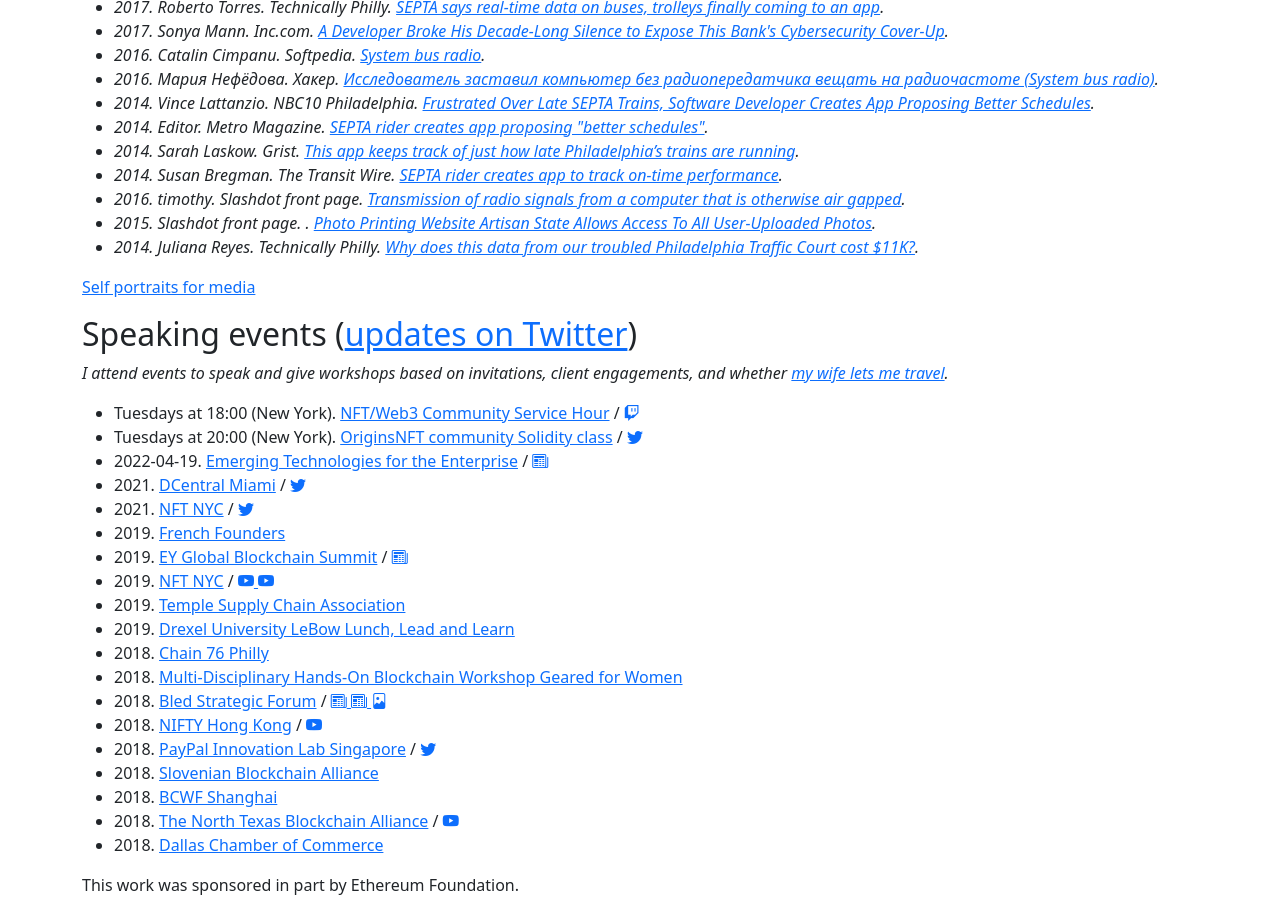
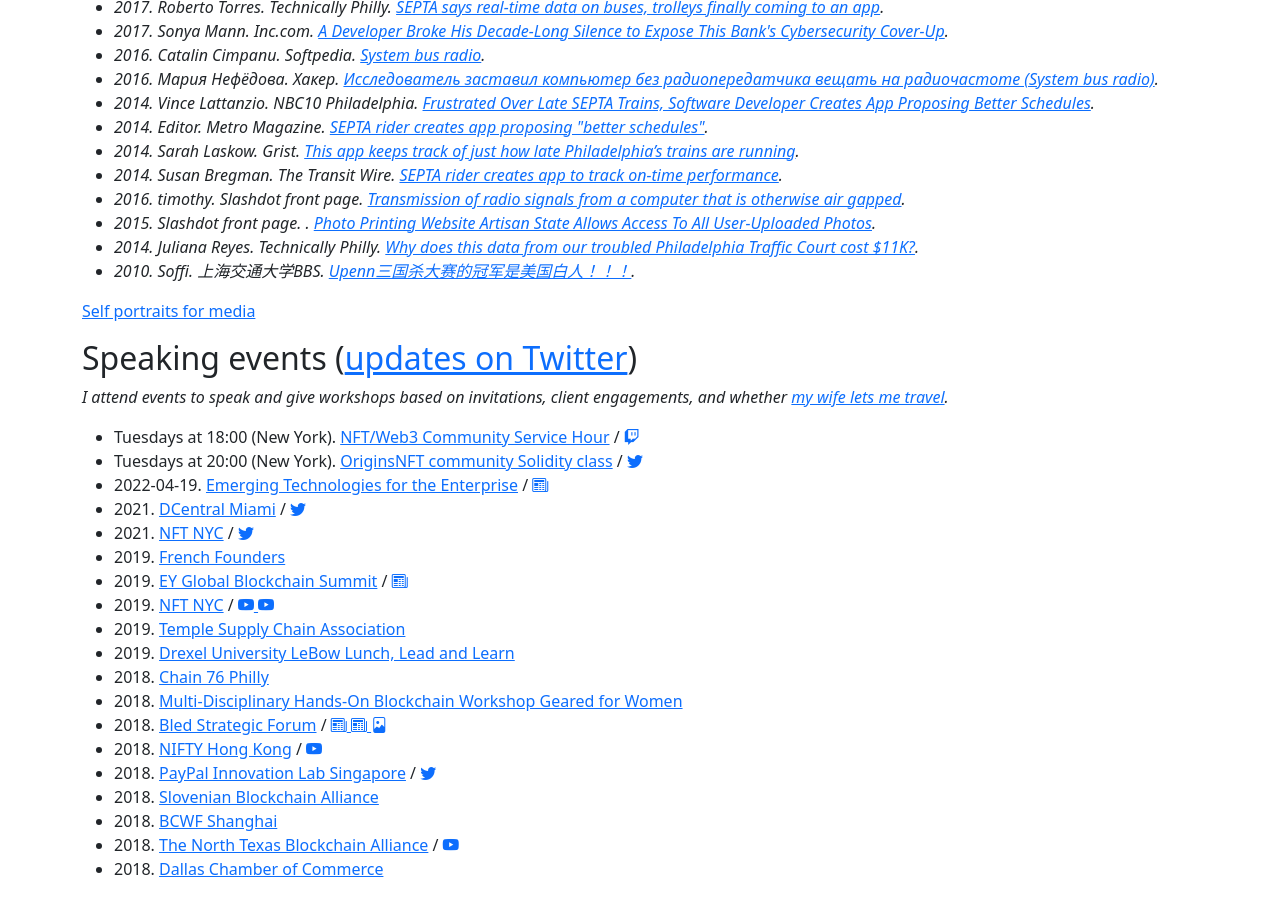
Before and after one commit to fulldecent/phor.net, a Jekyll site: the page built from index.html, in a window 1280 px wide and 900 px high, scrolled down 3390 px. Built offline with Jekyll 4.4.1, drawn with Linux system fonts in a browser that asks for light colours; nearby versions of some CDN libraries; comment, search, counter and statistics services are not loaded.

Commit message:
add big news

```diff
--- a/_data/press-coverage.json
+++ b/_data/press-coverage.json
@@ -318,5 +318,12 @@
     "publication": "Technically Philly",
     "url": "https://technical.ly/philly/2014/07/11/traffic-court-data-expensive-william-entriken/",
     "title": "Why does this data from our troubled Philadelphia Traffic Court cost $11K?"
+  },
+  {
+    "date": "2010-11-23",
+    "authors": "Soffi",
+    "publication": "上海交通大学BBS",
+    "url": "http://bbs.sjtu.edu.cn/bbstcon?board=oversea&reid=1290447035",
+    "title": "Upenn三国杀大赛的冠军是美国白人！！！"
   }
 ]
```
